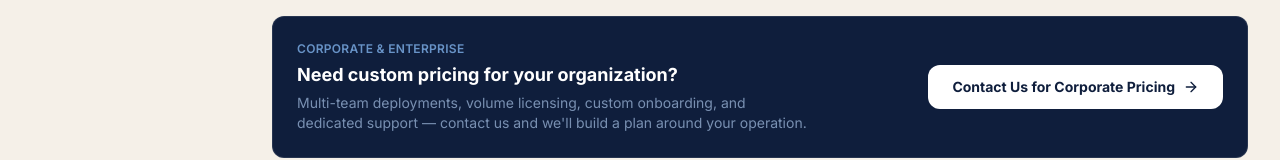
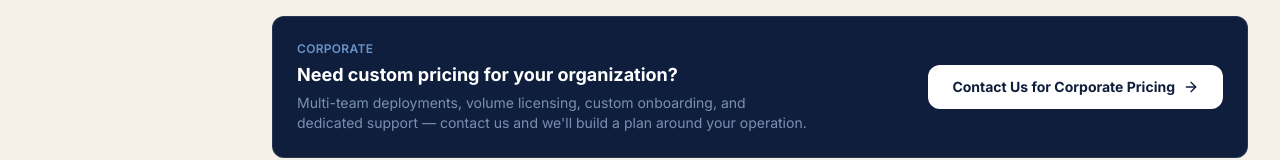
Before and after one commit to founderai/lossstack, a Next.js app: page /compare in a window 1280 px wide. Shown: the part 1918-2078 px from the top of the page. Built offline with nearby package versions, Linux system fonts and the light colour scheme.

Commit message:
Fix corporate banner label to just Corporate

```diff
--- a/app/compare/page.tsx
+++ b/app/compare/page.tsx
@@ -98,14 +98,14 @@ export default function ComparePage() {
         {/* Corporate pricing — full-width banner */}
         <div className="mt-4 bg-[#0f1e3c] rounded-xl border border-white/10 p-6 flex flex-col md:flex-row items-center justify-between gap-5">
           <div>
-            <div className="text-xs font-semibold uppercase tracking-wide text-blue-300/70 mb-1">Corporate &amp; Enterprise</div>
+            <div className="text-xs font-semibold uppercase tracking-wide text-blue-300/70 mb-1">Corporate</div>
             <div className="text-white font-bold text-lg mb-1">Need custom pricing for your organization?</div>
             <p className="text-blue-200/60 text-sm max-w-lg">
               Multi-team deployments, volume licensing, custom onboarding, and dedicated support — contact us and we&apos;ll build a plan around your operation.
             </p>
           </div>
           <a
-            href="mailto:founderai@pm.me?subject=Corporate Pricing Inquiry&body=Hi, I'm interested in corporate or enterprise pricing for LossStack."
+            href="mailto:founderai@pm.me?subject=Corporate Pricing Inquiry&body=Hi, I'm interested in corporate pricing for LossStack."
             className="flex items-center gap-2 bg-white text-[#0f1e3c] font-bold px-6 py-3 rounded-xl hover:bg-blue-50 transition-colors text-sm shrink-0"
           >
             Contact Us for Corporate Pricing
```
